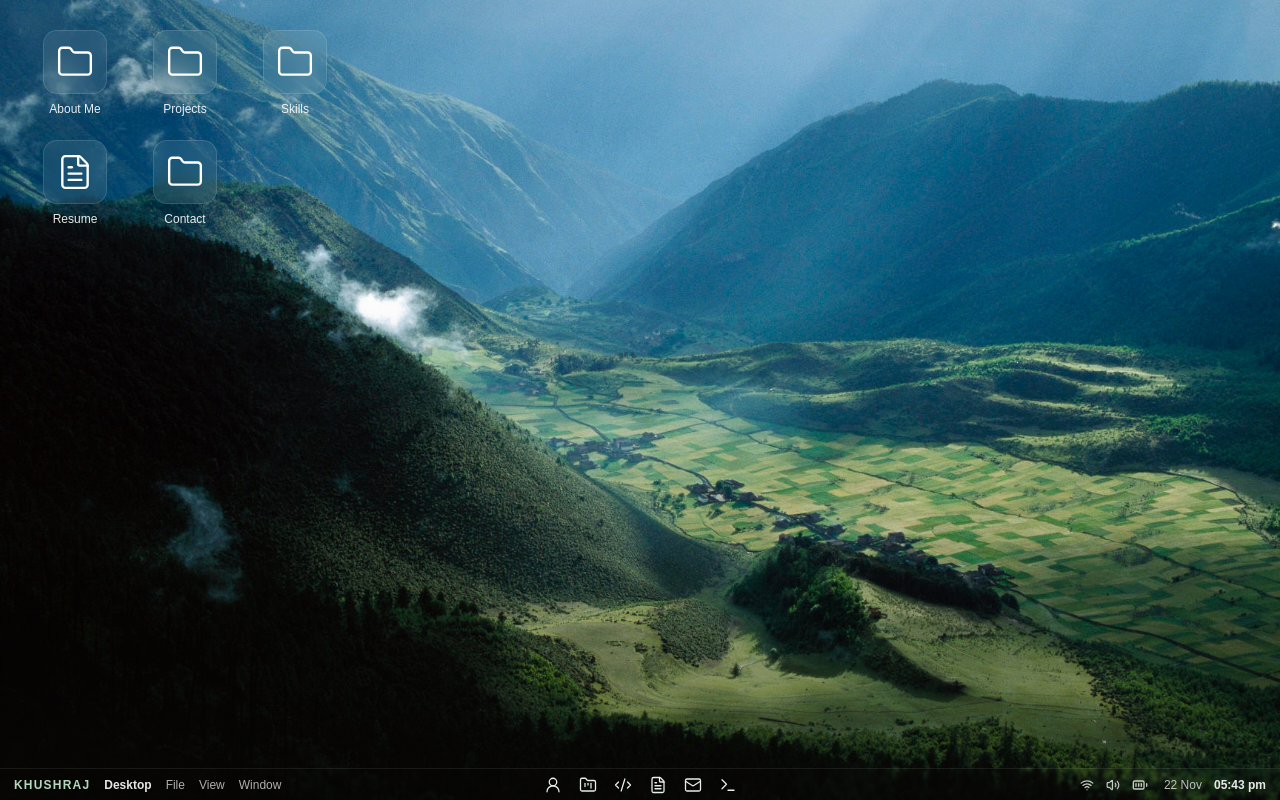
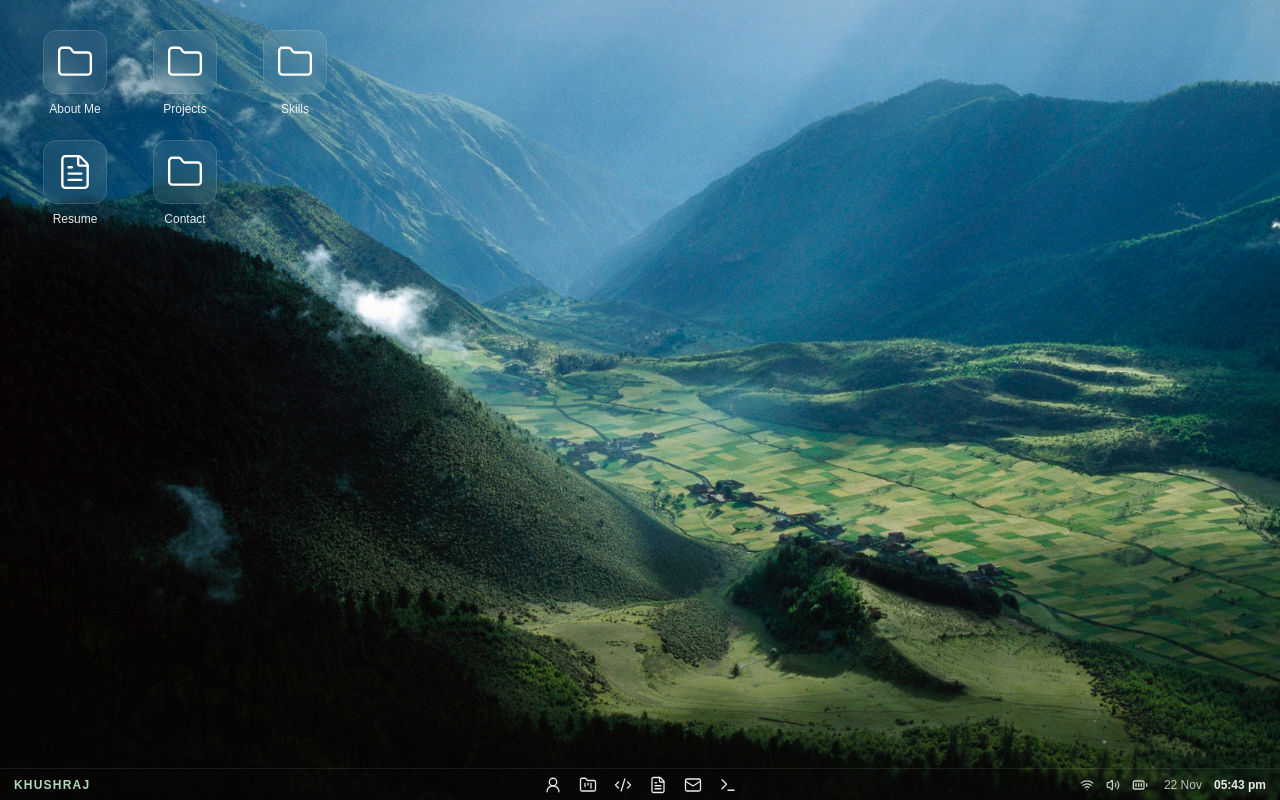
Before and after one commit to khushraj17/kh-os, a React (Vite) app: page / in a window 1280 px wide. Built offline with nearby package versions, Linux system fonts and the light colour scheme.

Commit message:
remove icon

```diff
--- a/src/components/MenuBar.tsx
+++ b/src/components/MenuBar.tsx
@@ -37,10 +37,10 @@ function MenuBar({ onOpenApp, dockRefs }: MenuBarProps) {
     <header className="menu-bar">
       <div className="menu-left">
         <span className="os-logo">KHUSHRAJ</span>
-        <span className="menu-item active-app">Desktop</span>
+        {/* <span className="menu-item active-app">Desktop</span>
         <span className="menu-item">File</span>
         <span className="menu-item">View</span>
-        <span className="menu-item">Window</span>
+        <span className="menu-item">Window</span> */}
       </div>
 
       <div className="menu-center">
```
